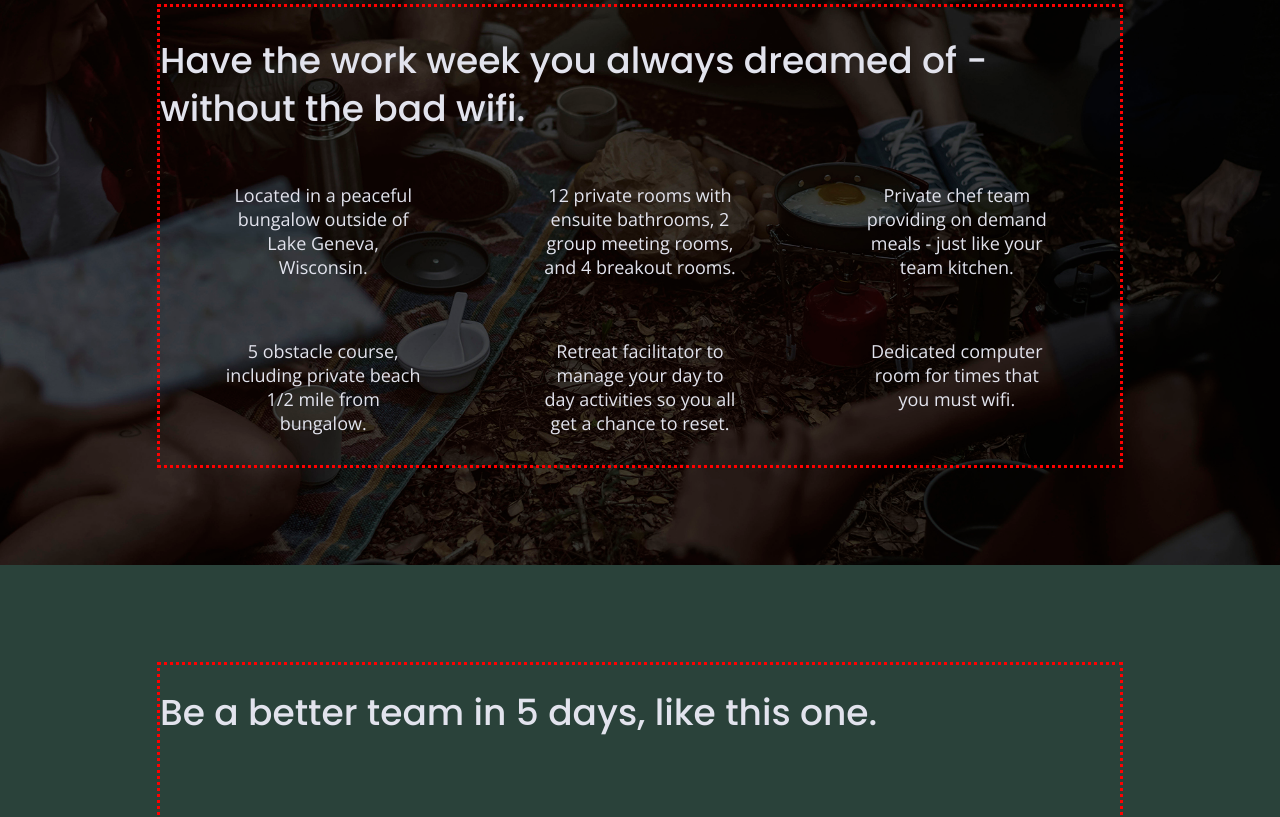
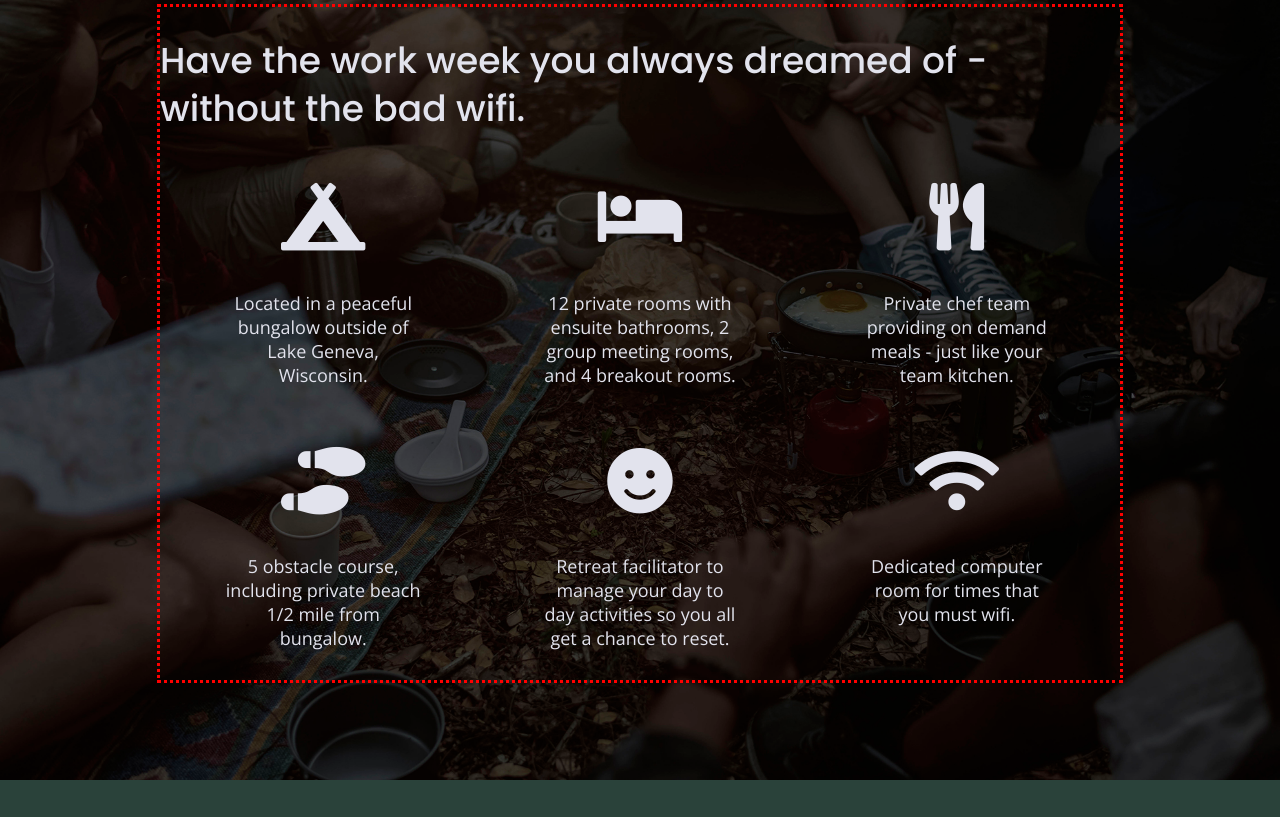
Before and after one commit to appchic/unplugged, a website built with Parcel: page index.html in a window 1280 px wide. Shown: the part 1087-1904 px from the top of the page. Built offline with nearby package versions, Linux system fonts and the light colour scheme; grey boxes are pictures that could not be loaded.

Commit message:
Added icons to main page

```diff
--- a/css/main.css
+++ b/css/main.css
@@ -373,19 +373,27 @@
 .map figure {
   width: 100%;
   height: 0;
-  padding-bottom: 125%; /* sets up the relationship between the height and width of the map. ie the aspect ratio */
+  padding-bottom: 125%;
+  /* sets up the relationship between the height and width of the map. ie the aspect ratio */
   /* when you copied the map it was set to 600px(w) x 450px(h) to be responsive you want it maintain the aspect ratio */
   /* TO achieve that you se the padding-bottom to a percentage. TO get the ercentage, you divide the height by the width 450/600= .75 = 75% */
   /* If you want the map to be square, it would be 100% */
   overflow: hidden;
-  position: relative;  /* doesn't have a direct effect but it does allow you to position the iFram absolutely */
+  position: relative;
+  /* doesn't have a direct effect but it does allow you to position the iFram absolutely */
 }
+
 .map iframe {
-  width: 100%; /* fill 100% of the width  of map container div */
-  height: 100%; /* fill 100% of the height of map container div */
-  position: absolute; /* how it's positioned in the map container */
-  top: 0;  /* starts at top  of map container div */
-  left: 0; /* starts all the way to left of map container div */
+  width: 100%;
+  /* fill 100% of the width  of map container div */
+  height: 100%;
+  /* fill 100% of the height of map container div */
+  position: absolute;
+  /* how it's positioned in the map container */
+  top: 0;
+  /* starts at top  of map container div */
+  left: 0;
+  /* starts all the way to left of map container div */
 }
 
 .contact-section {
@@ -617,6 +625,12 @@
     width: 62%;
   }
 
+  /* features icons size and spacing  */
+  .features i {
+    font-size: 3.75em;
+    margin-bottom: 40px;
+  }
+
   /* Reviews */
   .reviews article {
     display: flex;
@@ -645,7 +659,8 @@
   footer .footer-content {
     display: flex;
     justify-content: space-between;
-    align-items: center;    /*Aligns flex items along the cross axis of the current line of the flex container.*/
+    align-items: center;
+    /*Aligns flex items along the cross axis of the current line of the flex container.*/
     flex-direction: row;
   }
 
--- a/index.html
+++ b/index.html
@@ -22,6 +22,10 @@
   <!--  Google fonts - Opne Sans and Poppins -->
   <link href="https://fonts.googleapis.com/css?family=Open+Sans:400,700|Poppins:500,700" rel="stylesheet">
 
+  <!-- FontAwesome CDN version 5.5 -->
+  <link rel="stylesheet" href="https://use.fontawesome.com/releases/v5.5.0/css/all.css"
+    integrity="sha384-B4dIYHKNBt8Bc12p+WXckhzcICo0wtJAoU8YZTY5qE0Id1GSseTk6S+L3BlXeVIU" crossorigin="anonymous">
+
   <meta name="theme-color" content="#fafafa">
 </head>
 
@@ -34,7 +38,7 @@
             the `<figcaption>` element. It helps to associate a caption with a specific piece
             of media content.
         -->
-      <figure>  <!-- IMages go inside of figure tags -->
+      <figure> <!-- IMages go inside of figure tags -->
         <!-- the # means the home page  -->
         <a href="#">
           <img src="img/unpluggedlogo.png" alt="unplugged logo">
@@ -93,42 +97,42 @@
         <h2> Have the work week you always dreamed of - without the bad wifi.</h2>
         <div class="features-items">
           <article>
-            <p class="fontawesome-icon"></p>
+            <p class="fontawesome-icon"><i class="fas fa-campground"></i></p>
             <p class="features-item-description">
               Located in a peaceful bungalow outside of Lake Geneva, Wisconsin.
             </p>
           </article>
 
           <article>
-            <p class="fontawesome-icon"></p>
+            <p class="fontawesome-icon"><i class="fas fa-bed"></i></p>
             <p class="features-item-description">
               12 private rooms with ensuite bathrooms, 2 group meeting rooms, and 4 breakout rooms.
             </p>
           </article>
 
           <article>
-            <p class="fontawesome-icon"></p>
+            <p class="fontawesome-icon"><i class="fas fa-utensils"></i></p>
             <p class="features-item-description">
               Private chef team providing on demand meals - just like your team kitchen.
             </p>
           </article>
 
           <article>
-            <p class="fontawesome-icon"></p>
+            <p class="fontawesome-icon"><i class="fas fa-shoe-prints"></i></p>
             <p class="features-item-description">
               5 obstacle course, including private beach 1/2 mile from bungalow.
             </p>
           </article>
 
           <article>
-            <p class="fontawesome-icon"></p>
+            <p class="fontawesome-icon"><i class="fas fa-smile"></i></p>
             <p class="features-item-description">
               Retreat facilitator to manage your day to day activities so you all get a chance to reset.
             </p>
           </article>
 
           <article>
-            <p class="fontawesome-icon"></p>
+            <p class="fontawesome-icon"><i class="fas fa-wifi"></i></p>
             <p class="features-item-description">
               Dedicated computer room for times that you must wifi.
             </p>
@@ -144,7 +148,7 @@
         <article>
           <figure>
             <img src="img/unplugged-retreat-lacrue.jpg" alt="Group of happy people at an outdoor retreat."></a>
-            </figure>
+          </figure>
           <div class="review">
             <h3>LaCrue Bottling Co. October 2018</h3>
             <p>Lorem ipsum dolor sit amet, consectetur adipiscing elit, sed do eiusmod tempor incididunt
@@ -173,9 +177,9 @@
           <h4>Social</h4>
           <div class="social-icons">
             <!--  social links-->
-            <p><a href="https://www.facebook.com/" target="_blank rel=" noopener"></a></p>
-            <p><a href="https://www.linkedin.com/" target="_blank rel=" noopener"></a></p>
-            <p><a href="https://www.instagram.com/" target="_blank rel=" noopener"></a></p>
+            <p><a href="https://www.facebook.com/" target="_blank rel=" noopener"></a> class="fontawesome-icon"><i class="fa-brands fa-facebook"></i></p></p>
+            <p><a href="https://www.twitter.com/" target="_blank rel=" noopener"></a><i class="fa-brands fa-square-twitter"></i></p>
+            <p><a href="https://www.instagram.com/" target="_blank rel=" noopener"></a><i class="fa-brands fa-instagram"></i></p>
           </div>
         </div>
       </div> <!-- footer content ends -->
```
Also changed, not shown: about/index.html (+5 -1 lines), faq/index.html (+4 -0 lines).
